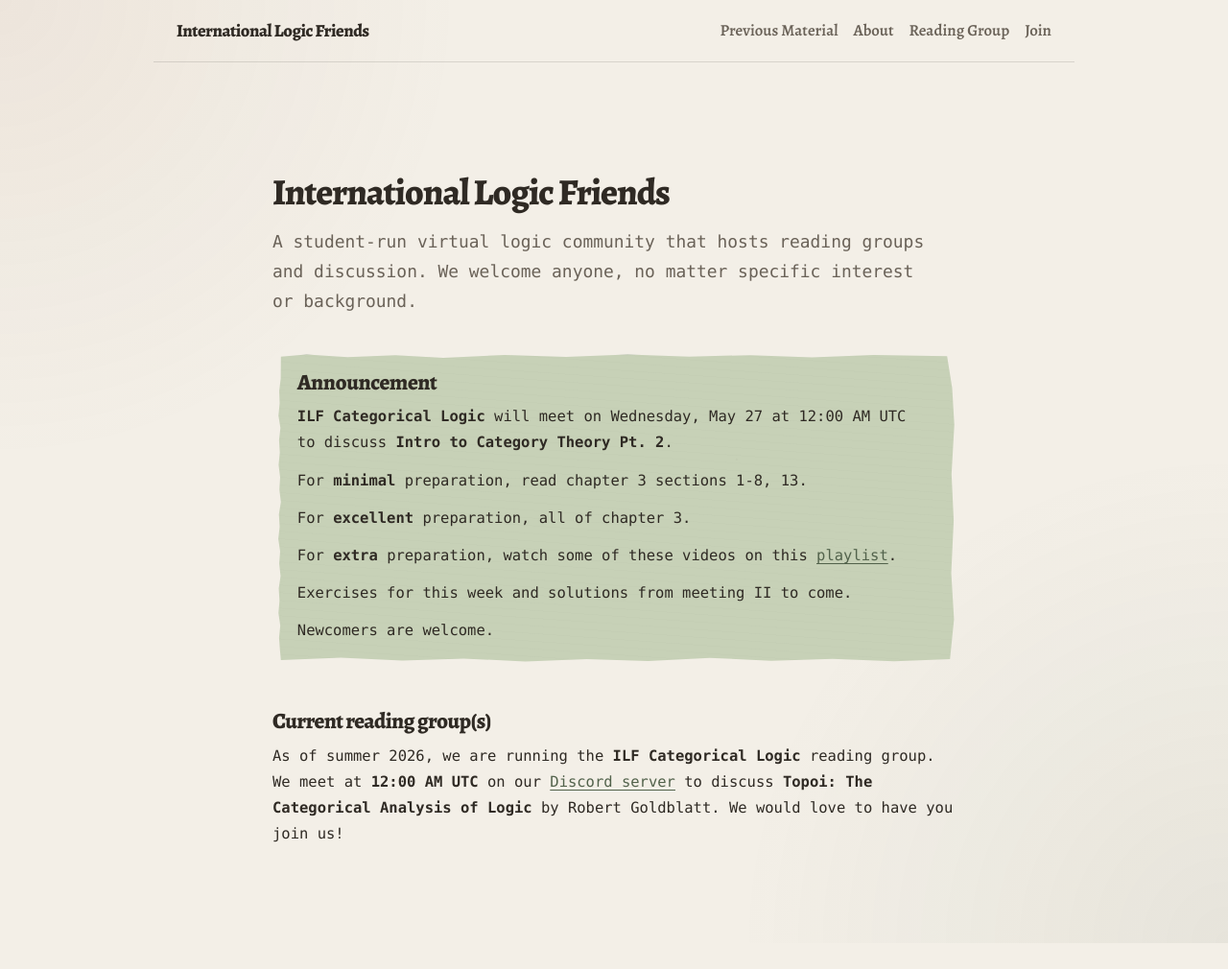
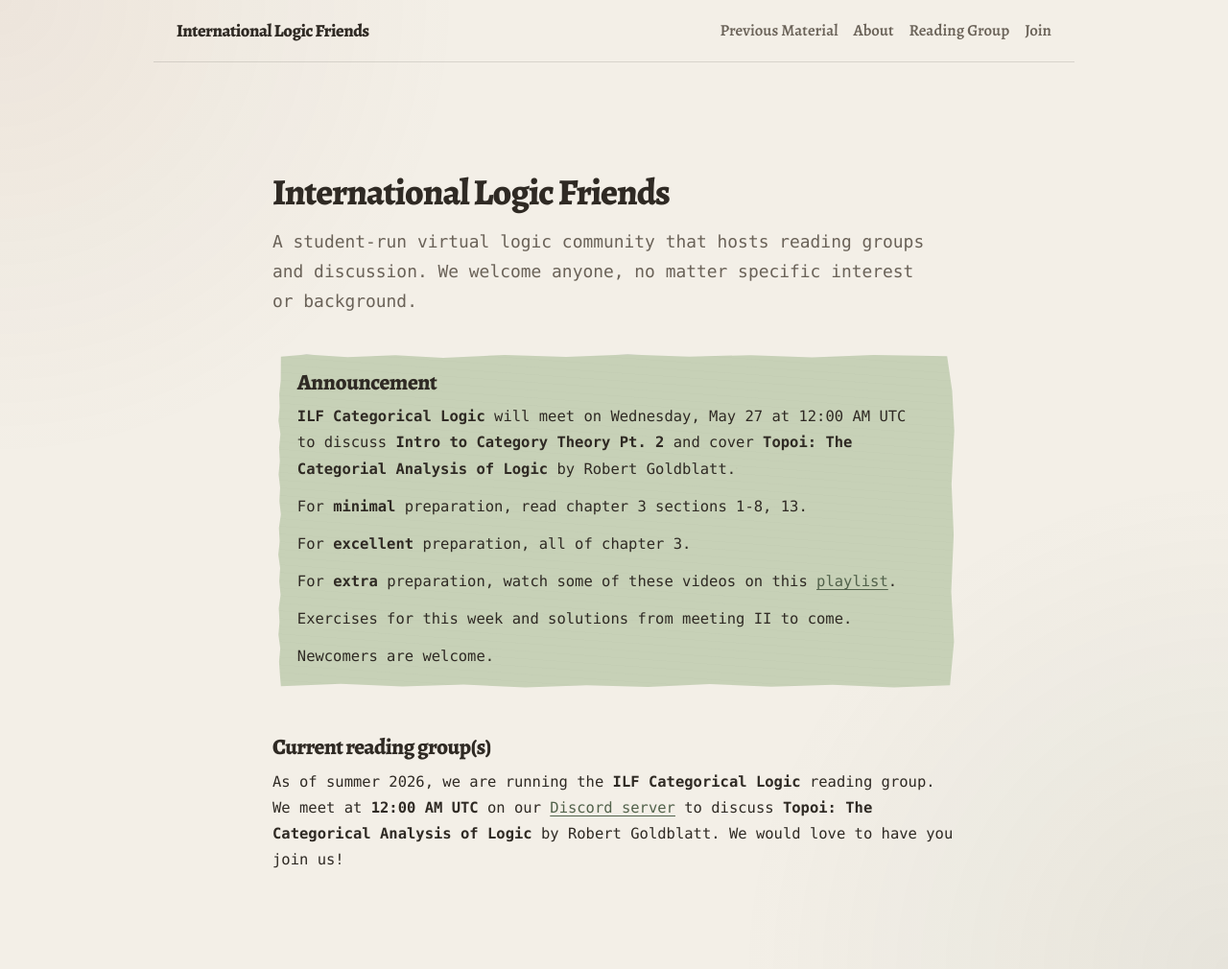
Before and after one commit to international-logic-friends/international-logic-friends.github.io, a Jekyll site: the page built from index.md, in a window 1280 px wide. Shown: the whole page at 96% size. Built offline with Jekyll 4.4.1, drawn with Linux system fonts in a browser that asks for light colours; some web fonts are replaced; before the commit the page ends 983 px from its top, so only the background shows below that.

Commit message:
index changes

```diff
--- a/index.md
+++ b/index.md
@@ -12,7 +12,7 @@ A student-run virtual logic community that hosts reading groups and discussion.
 
 ### Announcement
 
-**ILF Categorical Logic** will meet on <time class="local-time" datetime="2026-05-26T20:00:00-04:00">8:00 PM Eastern</time> to discuss **Intro to Category Theory Pt. 2**.
+**ILF Categorical Logic** will meet on <time class="local-time" datetime="2026-05-26T20:00:00-04:00">8:00 PM Eastern</time> to discuss **Intro to Category Theory Pt. 2** and cover **Topoi: The Categorial Analysis of Logic** by Robert Goldblatt.
 
 For **minimal** preparation, read chapter 3 sections 1-8, 13.
 
```
